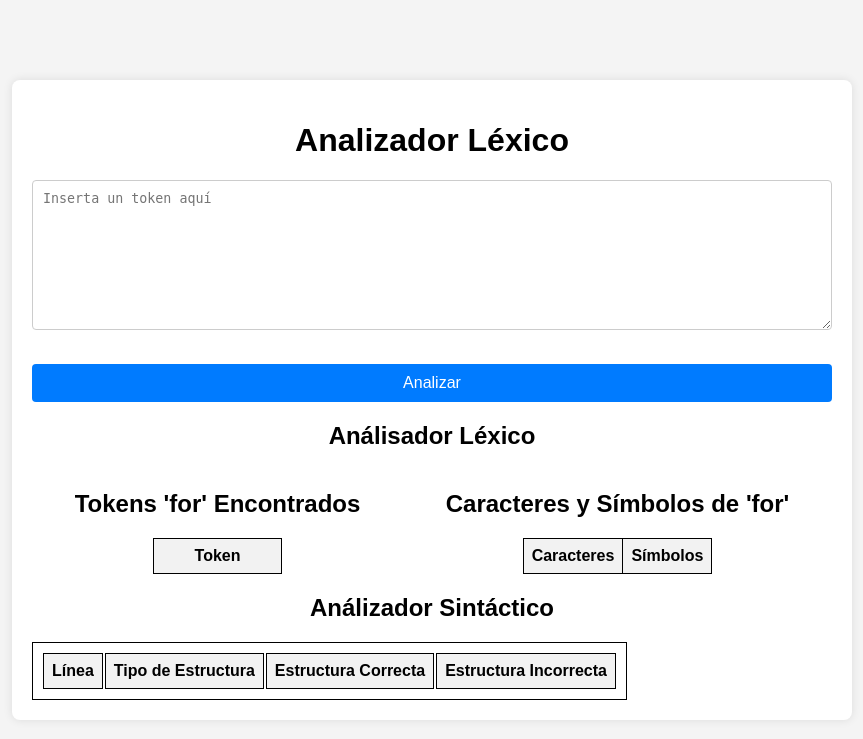
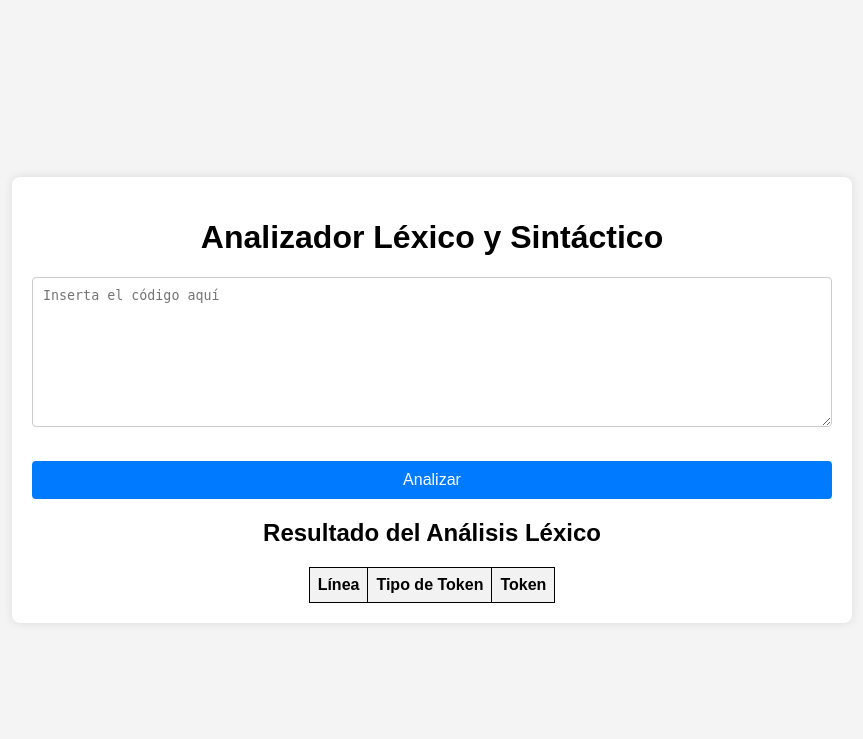
Before and after one commit to JorgeCanceco12/hola-mundo, a Flask app: page / in a window 1280 px wide. Shown: the top 739 px of the page, without its empty margins (208-1071 px from the left). Run offline with Flask 3, Linux system fonts and the light colour scheme; lists and menus that the app fills with data are empty.

Commit message:
version 4

```diff
--- a/app.py
+++ b/app.py
@@ -1,15 +1,30 @@
 from flask import Flask, request, render_template
 import ply.lex as lex
+import ply.yacc as yacc
 
 app = Flask(__name__)
 
 # Definición de tokens para ply.lex
 tokens = (
-    'for',
+    'INT',
+    'MAIN',
+    'LPAREN',
+    'RPAREN',
+    'LBRACE',
+    'RBRACE',
+    'IDENTIFIER',
+    'SEMICOLON',
 )
 
 # Definición de las reglas de los tokens
-t_for = r'\b\w+\b'
+t_INT = r'\bint\b'
+t_MAIN = r'\bmain\b'
+t_LPAREN = r'\('
+t_RPAREN = r'\)'
+t_LBRACE = r'\{'
+t_RBRACE = r'\}'
+t_IDENTIFIER = r'\b[a-zA-Z_][a-zA-Z0-9_]*\b'
+t_SEMICOLON = r';'
 
 # Ignorar espacios y nuevas líneas
 t_ignore = ' \t\n'
@@ -17,23 +32,63 @@ t_ignore = ' \t\n'
 # Definición de un analizador léxico usando ply.lex
 lexer = lex.lex()
 
+# Definición de reglas de gramática para el parser
+def p_program(p):
+    '''program : statement'''
+    p[0] = p[1]
+
+def p_statement(p):
+    '''statement : INT IDENTIFIER SEMICOLON
+                 | MAIN LPAREN RPAREN LBRACE statement RBRACE'''
+    p[0] = p[1:]
+
+def p_error(p):
+    if p:
+        print(f'Syntax error at {p.value} on line {p.lineno}')
+    else:
+        print('Syntax error at EOF')
+
+# Crear el parser
+parser = yacc.yacc()
+
 def lexico(text):
     lexer.input(text)
-    tokens = []
+    tokens_list = []
     while True:
         tok = lexer.token()
         if not tok:
             break
-        tokens.append(tok.value)
-    return tokens
+        # Asignar el tipo de token a la lista
+        if tok.type == 'INT':
+            tokens_list.append(['int', 'Palabra reservada'])
+        elif tok.type == 'MAIN':
+            tokens_list.append(['main', 'Reservada main'])
+        elif tok.type == 'LPAREN':
+            tokens_list.append(['(', 'Parentesis de apertura'])
+        elif tok.type == 'RPAREN':
+            tokens_list.append([')', 'Parentesis de cierre'])
+        elif tok.type == 'LBRACE':
+            tokens_list.append(['{', 'Llave de apertura'])
+        elif tok.type == 'IDENTIFIER':
+            tokens_list.append([tok.value, 'Identificador'])
+        elif tok.type == 'SEMICOLON':
+            tokens_list.append([';', 'Punto y coma'])
+        elif tok.type == 'RBRACE':
+            tokens_list.append(['}', 'Llave de cierre'])
+    return tokens_list
 
 @app.route('/', methods=['GET', 'POST'])
 def index():
     if request.method == 'POST':
         text = request.form['text']
         tokens = lexico(text)
-        return render_template('index.html', tokens=tokens, text=text)
-    return render_template('index.html', tokens=None, text=None)
+        # Análisis sintáctico
+        try:
+            result = parser.parse(text)
+            return render_template('index.html', tokens=tokens, text=text, parse_result=result)
+        except Exception as e:
+            return render_template('index.html', tokens=tokens, text=text, error=str(e))
+    return render_template('index.html', tokens=None, text=None, parse_result=None)
 
 if __name__ == '__main__':
     app.run(debug=True)
--- a/templates/index.html
+++ b/templates/index.html
@@ -35,7 +35,7 @@
             box-sizing: border-box;
         }
 
-        button, input[type="submit"] {
+        button {
             display: block;
             width: 100%;
             padding: 10px;
@@ -48,7 +48,7 @@
             cursor: pointer;
         }
 
-        button:hover, input[type="submit"]:hover {
+        button:hover {
             background-color: #0056b3;
         }
 
@@ -59,7 +59,7 @@
         }
 
         .bottom-section table {
-            width: 45%;
+            width: 100%;
             border-collapse: collapse;
             margin: 0 auto;
         }
@@ -73,139 +73,134 @@
         th {
             background-color: #f2f2f2;
         }
+
+        .table-wrapper {
+            max-height: 400px;
+            overflow-y: auto;
+        }
+
+        .error-message {
+            color: red;
+            margin-top: 10px;
+        }
+
     </style>
 </head>
 <body>
     <div class="container">
-        <h1>Analizador Léxico</h1>
+        <h1>Analizador Léxico y Sintáctico</h1>
+
+        <!-- Mostrar mensaje de error si es necesario -->
+        <div id="errorMessage" class="error-message"></div>
 
         <!-- Formulario de análisis léxico -->
         <form id="lexicalForm">
-            <textarea id="inputText" placeholder="Inserta un token aquí"></textarea>
+            <textarea id="inputText" placeholder="Inserta el código aquí"></textarea>
             <button type="button" onclick="analyzeCode()">Analizar</button>
         </form>
-        <h2>Análisador Léxico</h2>
-        <!-- Sección inferior con tablas -->
+
+        <h2>Resultado del Análisis Léxico</h2>
         <div class="bottom-section">
-            <!-- Primera tabla: Tokens 'for' encontrados -->
-            <div>
-                <h2>Tokens 'for' Encontrados</h2>
-                <table id="forTable">
+            <div class="table-wrapper">
+                <table id="tokenTable">
                     <tr>
+                        <th>Línea</th>
+                        <th>Tipo de Token</th>
                         <th>Token</th>
                     </tr>
                 </table>
             </div>
-
-            <!-- Segunda tabla: Caracteres y Símbolos de 'for' -->
-            <div>
-                <h2>Caracteres y Símbolos de 'for'</h2>
-                <table id="symbolTable">
-                    <tr>
-                        <th>Caracteres</th>
-                        <th>Símbolos</th>
-                    </tr>
-                </table>
-            </div>
-        </div>
-
-        <!-- Nueva tabla agregada para análisis sintáctico -->
-        <div style="margin-top: 20px;">
-            <h2>Análizador Sintáctico</h2>
-            <table id="syntaxTable">
-                <tr>
-                    <th>Línea</th>
-                    <th>Tipo de Estructura</th>
-                    <th>Estructura Correcta</th>
-                    <th>Estructura Incorrecta</th>
-                </tr>
-            </table>
         </div>
     </div>
 
     <script>
         function analyzeCode() {
-            // Obtener el texto ingresado
+            // Diccionarios para clasificar tokens
+            const reservedWords = {
+                'int': 'Palabra reservada',
+                'main': 'Reservada main'
+            };
+            const symbols = {
+                '(': 'Parentesis de apertura',
+                ')': 'Parentesis de cierre',
+                '{': 'Llave de apertura',
+                '}': 'Llave de cierre',
+                ';': 'Punto y coma'
+            };
+
+            // Lista de tokens esperados (en orden) para la validación sintáctica
+            const expectedTokens = [
+                ['int', 'Palabra reservada'],
+                ['main', 'Reservada main'],
+                ['(', 'Parentesis de apertura'],
+                [')', 'Parentesis de cierre'],
+                ['{', 'Llave de apertura'],
+                ['int', 'Palabra reservada'],
+                ['x', 'Identificador'],
+                [';', 'Punto y coma'],
+                ['}', 'Llave de cierre']
+            ];
+
+            // Obtener el texto ingresado y dividirlo por líneas
             const inputText = document.getElementById("inputText").value;
+            const lines = inputText.split(/\n/);  // Dividir el texto en líneas
 
-            // Separar las palabras del texto, preservando espacios para "hola mundo"
-            const tokens = inputText.split(/\s+/);
+            // Limpiar la tabla y mensajes anteriores
+            document.getElementById("tokenTable").innerHTML = "<tr><th>Línea</th><th>Tipo de Token</th><th>Token</th></tr>";
+            document.getElementById("errorMessage").innerHTML = '';  // Limpiar mensajes de error
 
-            // Limpiar las tablas anteriores
-            document.getElementById("forTable").innerHTML = "<tr><th>Token</th></tr>";
-            document.getElementById("symbolTable").innerHTML = "<tr><th>Caracteres</th><th>Símbolos</th></tr>";
-            document.getElementById("syntaxTable").innerHTML = "<tr><th>Línea</th><th>Tipo de Estructura</th><th>Estructura Correcta</th><th>Estructura Incorrecta</th></tr>";
+            let tokenIndex = 0;  // Para comparar con la lista de tokens esperados
+            let errorMessage = '';  // Almacena los mensajes de error
+            let errorFound = false;  // Bandera para detectar errores
 
-            // Variables para almacenar las instancias de 'for' o 'fora'
-            const foundTokens = [];
-            let lineNumber = 1;
+            // Procesar cada línea
+            lines.forEach((line, lineNumber) => {
+                const tokens = line.split(/\s+/);  // Dividir cada línea en tokens
 
-            // Recorrer los tokens y procesar
-            tokens.forEach(function(token) {
-                // Analizar el token 'for'
-                if (token === 'for') {
-                    // Agregar el token 'for' a la tabla de tokens encontrados
-                    const row = document.createElement("tr");
-                    const cell = document.createElement("td");
-                    cell.textContent = token;
-                    row.appendChild(cell);
-                    document.getElementById("forTable").appendChild(row);
+                // Procesar cada token en la línea
+                tokens.forEach(function(token) {
+                    let tokenType = 'Desconocido';
 
-                    // Agregar a la tabla de caracteres y símbolos
-                    const symbolRow = document.createElement("tr");
-                    const charCell = document.createElement("td");
-                    const symbolCell = document.createElement("td");
-                    charCell.textContent = 'Reservada'; // Indicar que es una palabra reservada
-                    symbolCell.textContent = token; // Mostrar el token 'for'
-                    symbolRow.appendChild(charCell);
-                    symbolRow.appendChild(symbolCell);
-                    document.getElementById("symbolTable").appendChild(symbolRow);
+                    // Clasificar el token
+                    if (reservedWords[token]) {
+                        tokenType = reservedWords[token];
+                    } else if (symbols[token]) {
+                        tokenType = symbols[token];
+                    } else if (token === 'x') {
+                        tokenType = 'Identificador';
+                    }
 
-                    // Agregar a la tabla de análisis sintáctico
-                    const syntaxRow = document.createElement("tr");
-                    syntaxRow.innerHTML = `<td>${lineNumber}</td><td>For</td><td>X</td><td></td>`;
-                    document.getElementById("syntaxTable").appendChild(syntaxRow);
+                    // Verificar si el token coincide con el esperado
+                    if (tokenIndex < expectedTokens.length) {
+                        const [expectedToken, expectedType] = expectedTokens[tokenIndex];
+                        if (token !== expectedToken) {
+                            errorMessage += `Error: Se esperaba '${expectedToken}' en la línea ${lineNumber + 1}.<br>`;
+                            errorFound = true;
+                        }
+                        tokenIndex++;
+                    }
 
-                    foundTokens.push(token);
-                }
-                // Analizar el token 'fora'
-                else if (token === 'fora') {
-                    const syntaxRow = document.createElement("tr");
-                    syntaxRow.innerHTML = `<td>${lineNumber}</td><td>Fora</td><td></td><td>X</td>`;
-                    document.getElementById("syntaxTable").appendChild(syntaxRow);
-                }
-                // Analizar los tokens 'hola', 'mundo', y 'hola mundo'
-                else if (token === 'hola' || token === 'mundo' || token === 'hola mundo') {
-                    // Agregar a la tabla de caracteres y símbolos
-                    const symbolRow = document.createElement("tr");
-                    const charCell = document.createElement("td");
-                    const symbolCell = document.createElement("td");
-                    charCell.textContent = 'Identificador'; // Indicar que es un identificador
-                    symbolCell.textContent = token;
-                    symbolRow.appendChild(charCell);
-                    symbolRow.appendChild(symbolCell);
-                    document.getElementById("symbolTable").appendChild(symbolRow);
-
-                    // Agregar a la tabla de análisis sintáctico como estructura correcta
-                    const syntaxRow = document.createElement("tr");
-                    syntaxRow.innerHTML = `<td>${lineNumber}</td><td>${token}</td><td>X</td><td></td>`;
-                    document.getElementById("syntaxTable").appendChild(syntaxRow);
-                }
-                lineNumber++;
+                    // Agregar el token a la tabla solo si no hay errores
+                    if (!errorFound) {
+                        const row = document.createElement("tr");
+                        row.innerHTML = `<td>${lineNumber + 1}</td><td>${tokenType}</td><td>${token}</td>`;
+                        document.getElementById("tokenTable").appendChild(row);
+                    }
+                });
             });
 
-            // Si no se encuentran tokens 'for'
-            if (foundTokens.length === 0) {
-                const row = document.createElement("tr");
-                const cell = document.createElement("td");
-                cell.colSpan = 1; // Colspan para que ocupe toda la tabla
-                cell.textContent = "No se encontraron tokens 'for'.";
-                row.appendChild(cell);
-                document.getElementById("forTable").appendChild(row);
+            // Verificar si el código está incompleto
+            if (tokenIndex < expectedTokens.length && !errorFound) {
+                const [expectedToken, ] = expectedTokens[tokenIndex];
+                errorMessage += `Error: Se esperaba '${expectedToken}' pero no se encontró en el código.<br>`;
+                errorFound = true;
             }
 
-            // Limpiar el área de texto
-            document.getElementById("inputText").value = '';
+            // Mostrar mensaje de error si hay errores y no generar la tabla
+            if (errorFound) {
+                document.getElementById("errorMessage").innerHTML = errorMessage;
+                document.getElementById("tokenTable").innerHTML = ''; // Limpiar la tabla si hay errores
+            }
         }
     </script>
 </body>
```
